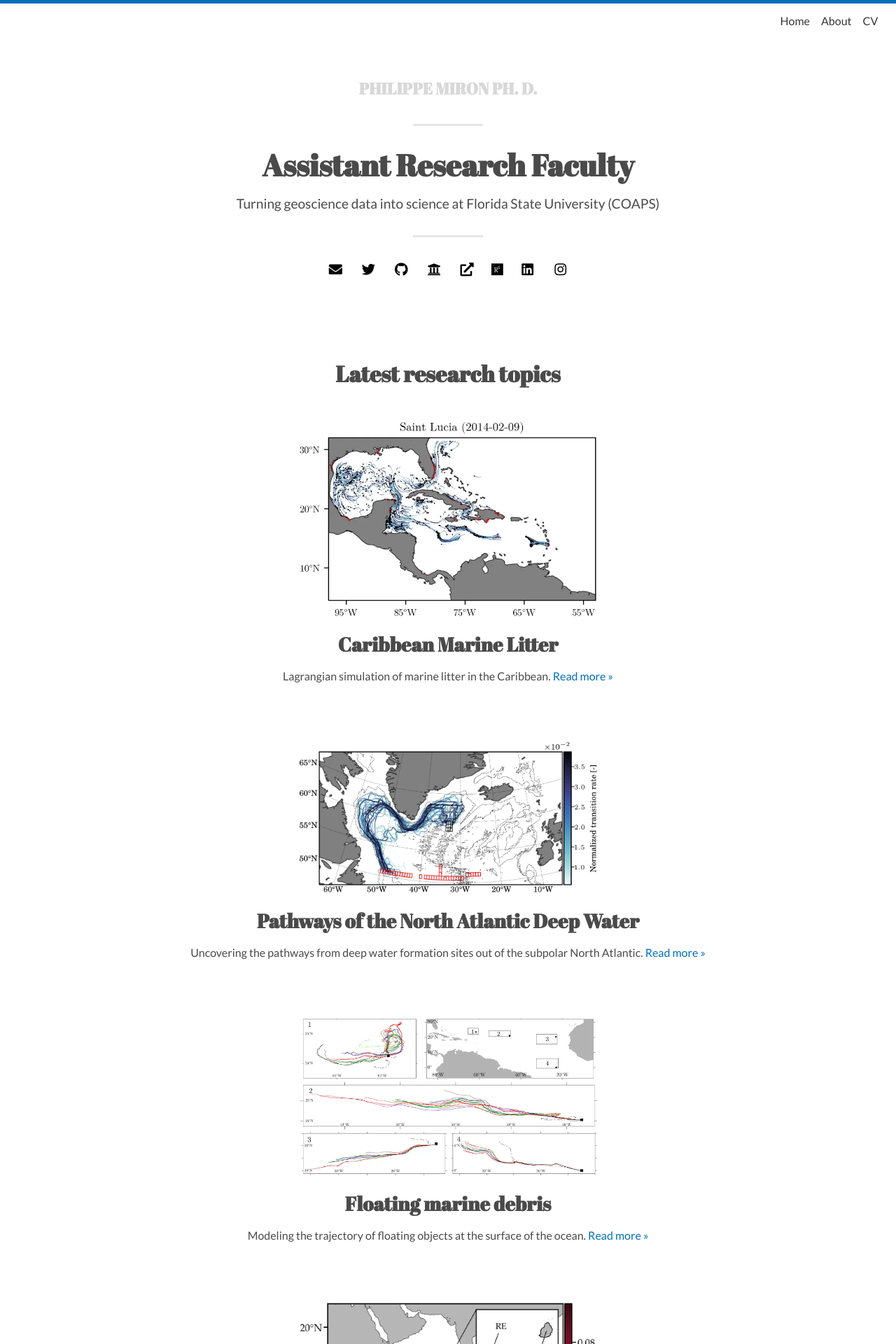
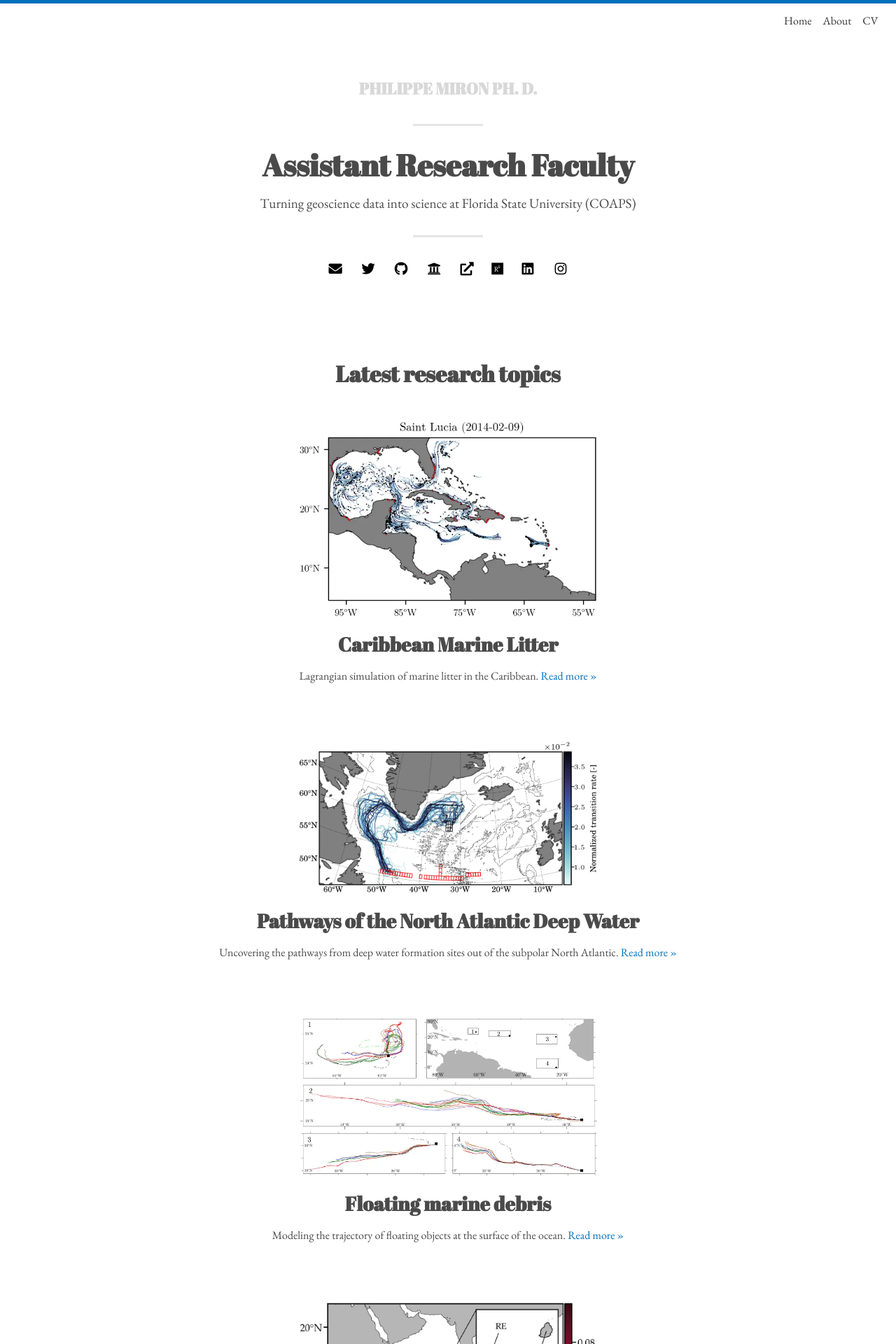
Before and after one commit to philippemiron/philippemiron.github.io, a Jekyll site: the page built from index.html, in a window 1280 px wide. Shown: the top 1920 px of the page at 70% size. Built offline with Jekyll 4.4.1, drawn with Linux system fonts in a browser that asks for light colours; nearby versions of some CDN libraries; the list of posts is cut into pages by our own code.

Commit message:
change font

```diff
--- a/_config.yml
+++ b/_config.yml
@@ -25,7 +25,7 @@ theme_settings:
   researchgate: Philippe_Miron
   instagram: philippemiron
   linkedin: philippemiron
-  gscholar: https://scholar.google.com/citations?user=XEtG4h0AAAAJ&hl=en # full address
+  gscholar: XEtG4h0AAAAJ
   #facebook:
   #reddit:
   #stack_exchange:  # Full URL
@@ -43,7 +43,7 @@ theme_settings:
 
   # Colours, typography and padding
   # Open the "_sass > base" folder, and open "_variables.scss"
-  google_fonts: "Lato:300,400,700,300italic,700italic|Abril+Fatface&display=swap"
+  google_fonts: "EB Garamond:300,400,700,300italic,700italic|Abril+Fatface&display=swap"
 
 # PAGINATION
 paginate: 100
--- a/_includes/icons.html
+++ b/_includes/icons.html
@@ -24,7 +24,7 @@
 
 {% if site.theme_settings.gscholar %}
 <li>
-	<a href="{{ site.theme_settings.gscholar }}" target="_blank" title="{{ site.theme_settings.str_follow_on }} Google scholar">
+	<a href="https://scholar.google.com/citations?user={{ site.theme_settings.gscholar }}/&hl=en" target="_blank" title="{{ site.theme_settings.str_follow_on }} Google scholar">
 		<i class="fa fa-fw fa-university"></i>
 	</a>
 </li>
--- a/_sass/base/_variables.scss
+++ b/_sass/base/_variables.scss
@@ -1,5 +1,5 @@
 // Typography
-$font-family-main: 'Lato', Helvetica, Arial, sans-serif;
+$font-family-main: 'EB Garamond', Helvetica, Arial, sans-serif;
 $font-family-headings: 'Abril Fatface', Georgia, serif, cursive;
 $font-size: 1.0em;
 
```
